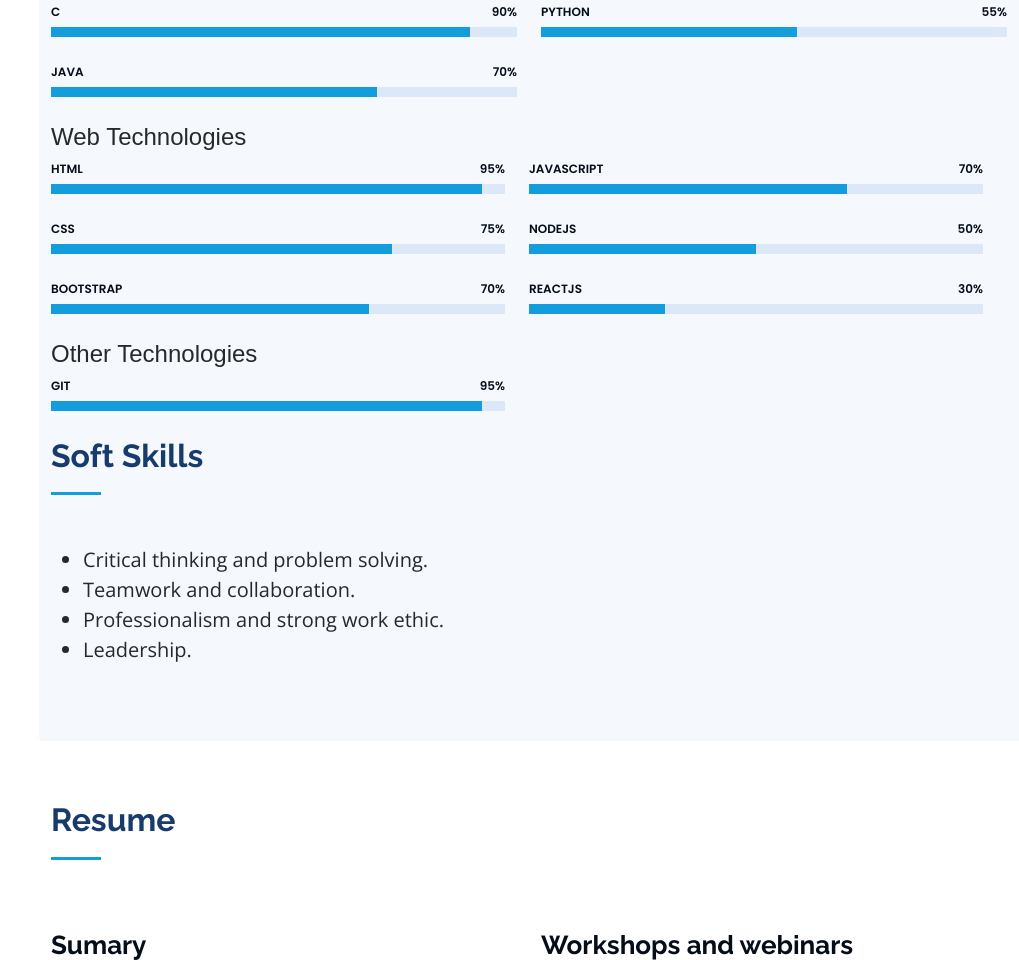
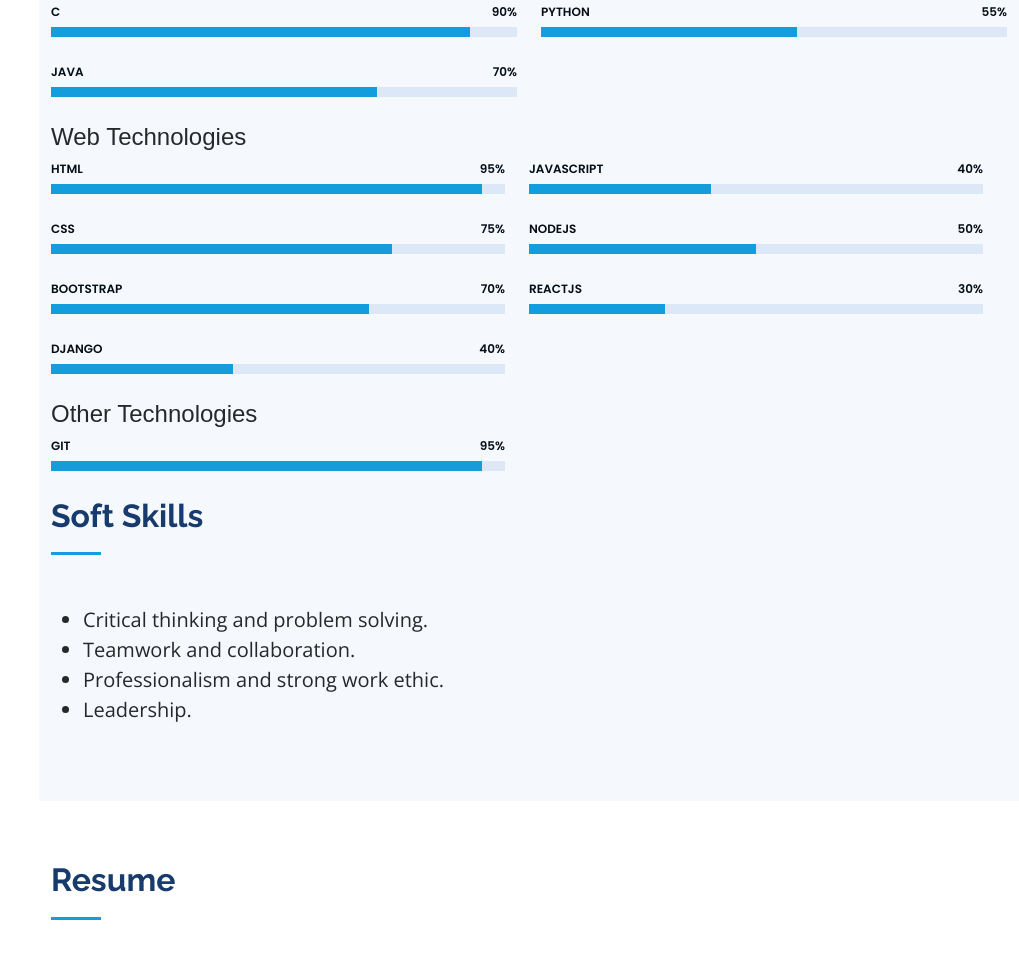
Before and after one commit to vishnu-kumar-k/portfolio, a plain HTML site: page index.html in a window 1280 px wide. Shown: the part 1557-2517 px from the top of the page, without its empty margins (261-1280 px from the left). Drawn offline with nearby package versions, Linux system fonts and the light colour scheme.

Commit message:
Update index.html

```diff
--- a/index.html
+++ b/index.html
@@ -173,12 +173,18 @@
                 <div class="progress-bar" role="progressbar" aria-valuenow="70" aria-valuemin="0" aria-valuemax="100"></div>
               </div>
             </div>
+                <div class="progress">
+              <span class="skill">Django <i class="val">40%</i></span>
+              <div class="progress-bar-wrap">
+                <div class="progress-bar" role="progressbar" aria-valuenow="40" aria-valuemin="0" aria-valuemax="100"></div>
+              </div>
+            </div>
               </div>
               <div class="col-lg-6" data-aos="fade-right" data-aos-delay="200">
                 <div class="progress">
-                  <span class="skill">javascript <i class="val">70%</i></span>
+                  <span class="skill">javascript <i class="val">40%</i></span>
                   <div class="progress-bar-wrap">
-                    <div class="progress-bar" role="progressbar" aria-valuenow="70" aria-valuemin="0" aria-valuemax="100"></div>
+                    <div class="progress-bar" role="progressbar" aria-valuenow="40" aria-valuemin="0" aria-valuemax="100"></div>
                   </div>
                 </div>
                 <div class="progress">
```
